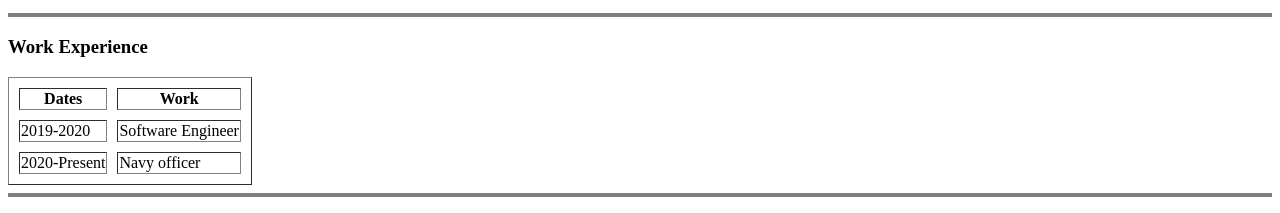
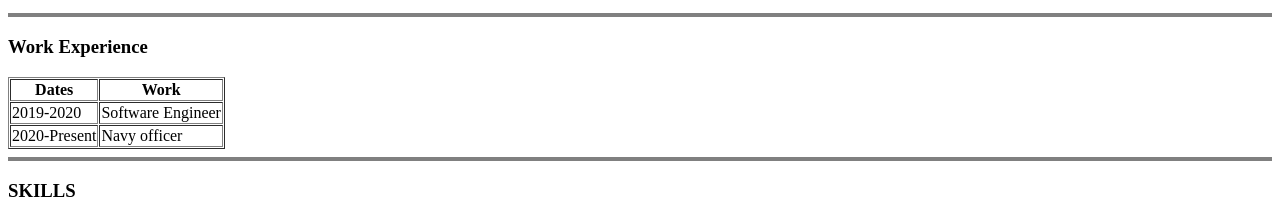
Before and after one commit to udhitianshu/cv, a plain HTML site: page index.html in a window 1280 px wide. Shown: the part 521-734 px from the top of the page. Drawn offline with Linux system fonts and the light colour scheme.

Commit message:
Update index.html

```diff
--- a/index.html
+++ b/index.html
@@ -40,7 +40,7 @@
 <hr size="4" noshade>
 
  <h3>Work Experience</h3>
- <table border="1"  cellspacing="10">   <!-- table tag to include table inside website -->
+ <table border="1"  cellspacing="1">   <!-- table tag to include table inside website -->
 
 <thead> <!--table head element -->
   <tr>
```
